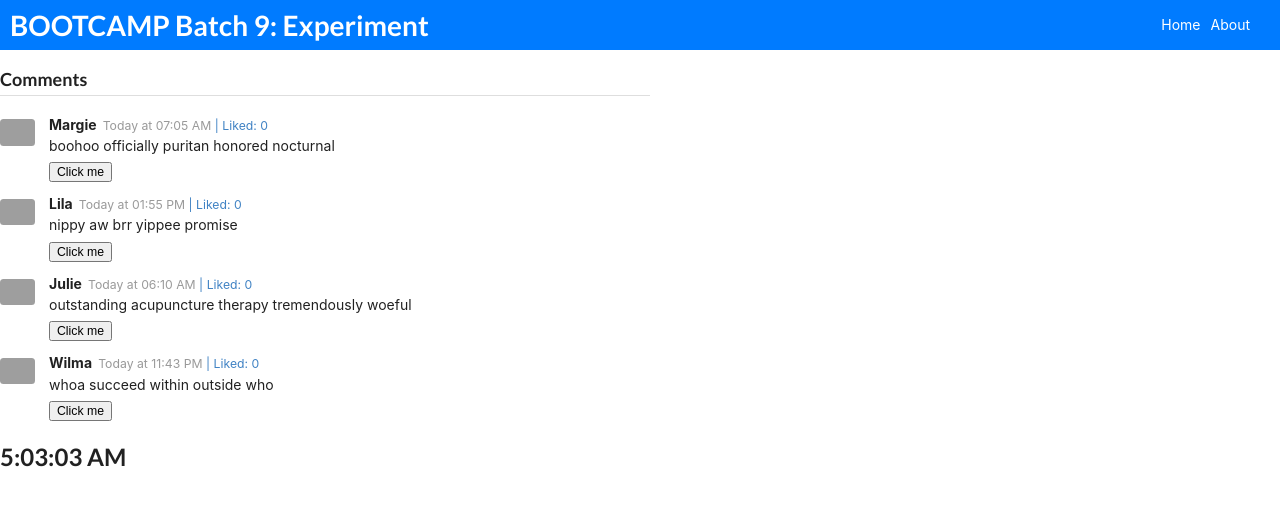
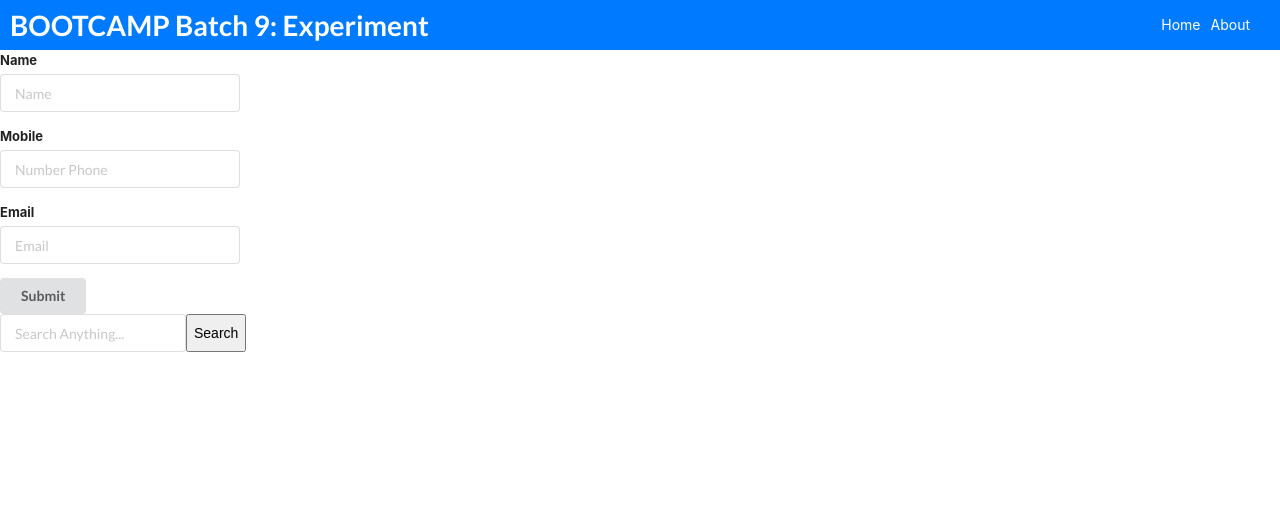
Before and after one commit to irniadryani/Pertemuan12---React-Image-Search-Using-Ref-and-MaterialUI, a React (Create React App) app: page / in a window 1280 px wide. Shown: the top 506 px of the page. Built offline with nearby package versions, Linux system fonts and the light colour scheme; grey boxes are pictures that could not be loaded.

Commit message:
feat: create Form and ImageSearch component

```diff
--- a/package.json
+++ b/package.json
@@ -6,6 +6,7 @@
     "@testing-library/jest-dom": "^5.17.0",
     "@testing-library/react": "^13.4.0",
     "@testing-library/user-event": "^13.5.0",
+    "axios": "^1.7.2",
     "react": "^18.3.1",
     "react-dom": "^18.3.1",
     "react-scripts": "5.0.1",
--- a/src/App.js
+++ b/src/App.js
@@ -3,15 +3,19 @@ import Navbar from "./components/Navbar"
 import Content from "./components/Content"
 import ListComment from './components/ListComment';
 import Clock from './components/Clock';
+import Form from './components/Form'
+import ImageSearch from './components/ImageSearch';
 
 function App() {
   return (
     //menampung component yang telah diimport
    <div>
     <Navbar/>
+    {/* <Clock/>
     <Content/>
-    <ListComment/>
-    <Clock/>
+    <ListComment/>  */}
+    <Form/>
+    <ImageSearch/>
    </div>
   );
 }
--- /dev/null
+++ b/src/components/Form.js
@@ -0,0 +1,77 @@
+import React from "react";
+
+class Form extends React.Component {
+  constructor(props) {
+    super(props); // Memastikan data terpassing dari parent ke child
+    // Membuat 3 state untuk menyimpan nilai input yang berbeda
+    this.state = {
+      valueName: "",
+      valueMobile: "",
+      valueEmail: "",
+    };
+
+    // Memastikan masing masing handle merujuk pada handle nya masing masing bukan ke komponen atau objek lain
+    // Untuk mengikat komponen
+    this.handleChange = this.handleChange.bind(this);
+    this.handleSubmit = this.handleSubmit.bind(this);
+  }
+
+  // Function untuk menangani perubahan pada input form
+  handleChange(event) {
+    const { name, value } = event.target;
+    // Memperbarui state sesuai dengan input yang berubah
+    this.setState({ [name]: value });
+  }
+
+  // Function ketika form dikirim
+  handleSubmit(event) {
+    event.preventDefault(); // Mencegah pengiriman form secara default
+    const { valueName, valueMobile, valueEmail } = this.state;
+    // Menampilkan alert sesuai value yang diinput
+    alert(`Name: ${valueName}\nMobile: ${valueMobile}\nEmail: ${valueEmail}`);
+  }
+
+  render() {
+    const { valueName, valueMobile, valueEmail } = this.state; // Mengambil nilai dari state
+    return (
+      // Merancang form input
+      <form className="ui form" onSubmit={this.handleSubmit}>
+        <div className="three wide field">
+          <label>Name</label>
+          <input
+            type="text"
+            name="valueName" // Name harus sesuai dengan properti di state
+            placeholder="Name"
+            value={valueName}
+            onChange={this.handleChange} // Menangani perubahan input
+          />
+        </div>
+        <div className="three wide field">
+          <label>Mobile</label>
+          <input
+            type="text"
+            name="valueMobile"
+            placeholder="Number Phone"
+            value={valueMobile}
+            onChange={this.handleChange} // Menangani perubahan input
+          />
+        </div>
+        <div className="three wide field">
+          <label>Email</label>
+          <input
+            type="text"
+            name="valueEmail"
+            placeholder="Email"
+            value={valueEmail}
+            onChange={this.handleChange} // Menangani perubahan input
+          />
+        </div>
+        <button className="ui button" type="submit">
+          Submit
+        </button>
+      </form>
+    );
+  }
+}
+
+export default Form;
--- /dev/null
+++ b/src/components/ImageSearch.js
@@ -0,0 +1,57 @@
+import React from "react";
+import axios from "axios";
+
+class ImageSearch extends React.Component {
+  constructor(props) {
+    super(props);
+    // Menggunakan axios dan membuat konfigurasi baseURL dan headers
+    this.unsplash = axios.create({
+      baseURL: "https://api.unsplash.com",
+      headers: {
+        Authorization:
+          "Client-ID 2b98c1afb0aed3b3d94a1866bdc3ac013d21a0c86d236a0fee32355c331c0296",
+      },
+    });
+
+    //membuat state untuk gambar
+    this.state = { images: [] };
+  }
+
+  // Function untuk mengambil data gambar dari API
+  handleSubmit = async (term) => {
+    try {
+      const response = await this.unsplash.get("/search/photos", {
+        params: { query: term },
+      });
+      // Menampilkan data pada console
+      console.log(response.data.results);
+    } catch (err) {
+      console.error(err.message);
+    }
+  };
+
+  render() {
+    return (
+      <div className="ui right aligned category search">
+        <div className="row">
+          <div className="ui right aligned category search col-12 d-flex justify-content-center align-items-center input">
+            <input
+              className="col-3 form-control-sm py-1 fs-4 text-capitalize border border-3 border-dark"
+              type="text"
+              placeholder="Search Anything..."
+            />
+            <button
+              type="submit"
+              onClick={this.handleSubmit}
+              className="btn bg-dark text-white fs-3 mx-3"
+            >
+              Search
+            </button>
+          </div>
+        </div>
+      </div>
+    );
+  }
+}
+
+export default ImageSearch;
```
Also changed, not shown: src/components/Tes.js (added, +184 -0 lines), 1 other file (tests, documents, lock files or other folders).
